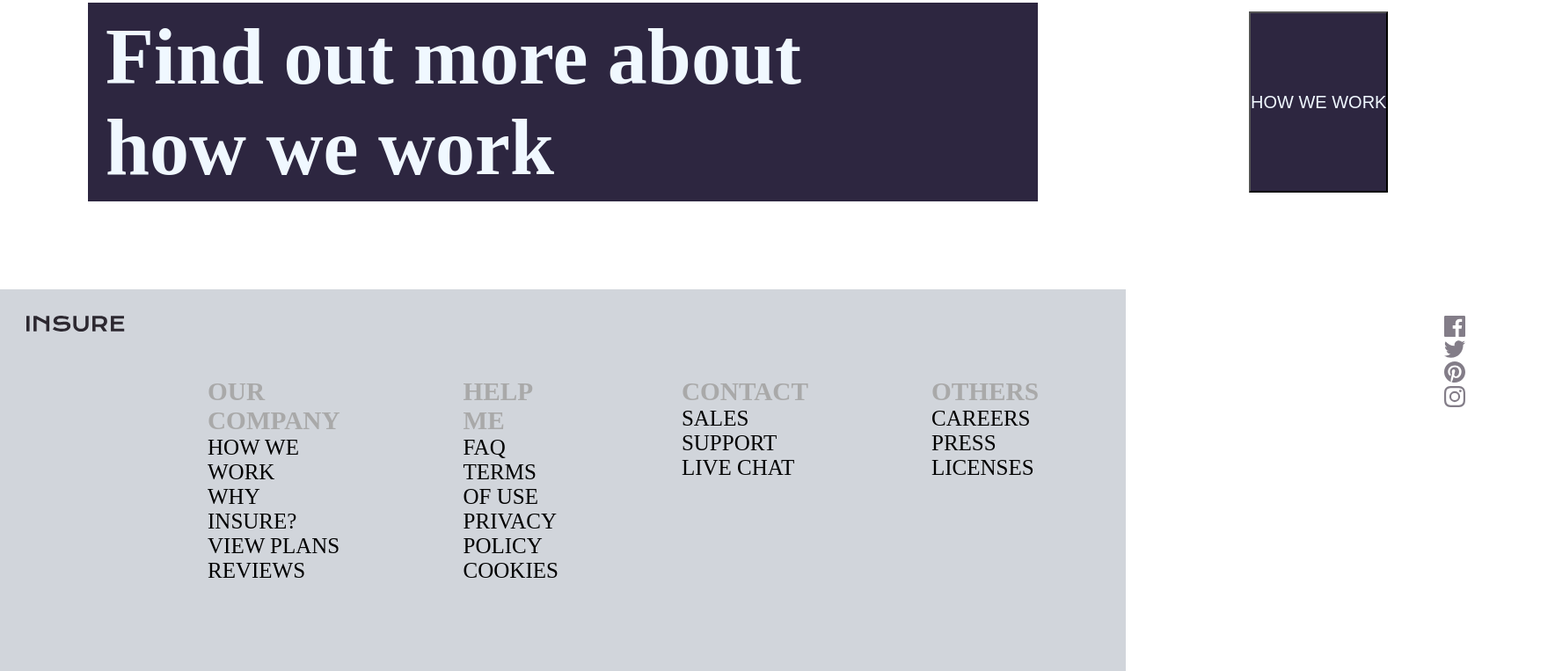
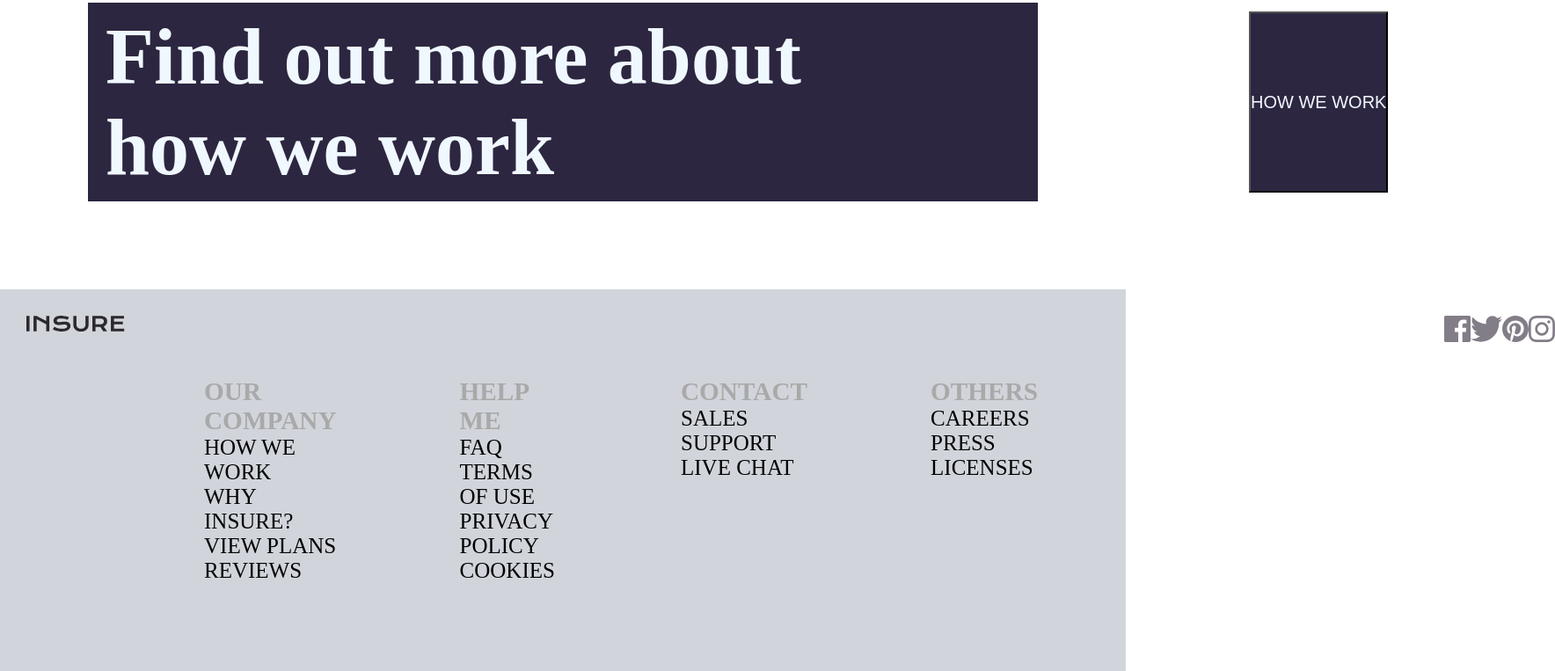
Before and after one commit to najibnabbagui/proget10, a plain HTML site: page insure-landing-page-master/index.html in a window 1280 px wide. Shown: the part 1582-2345 px from the top of the page at 88% size, 1768 px wide, since content can reach past the window. Drawn offline with nearby package versions, Linux system fonts and the light colour scheme.

Commit message:
modifier

```diff
--- a/insure-landing-page-master/style.css
+++ b/insure-landing-page-master/style.css
@@ -86,6 +86,9 @@
   .icon{
     position: relative;
     left: 1500px;
+    display: flex;
+    width: 20px;
+    height: 30px;
 
   }
   .fin{
```
